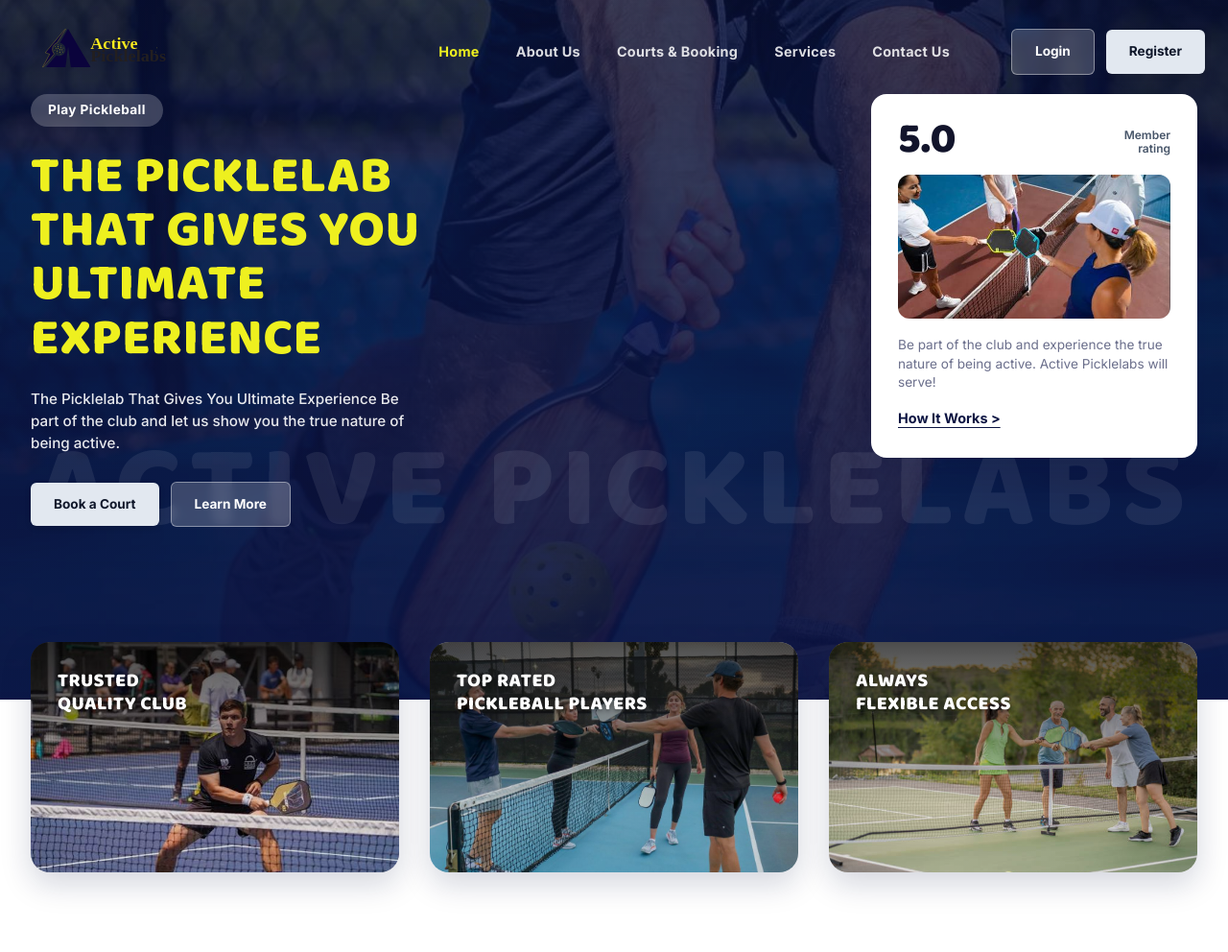
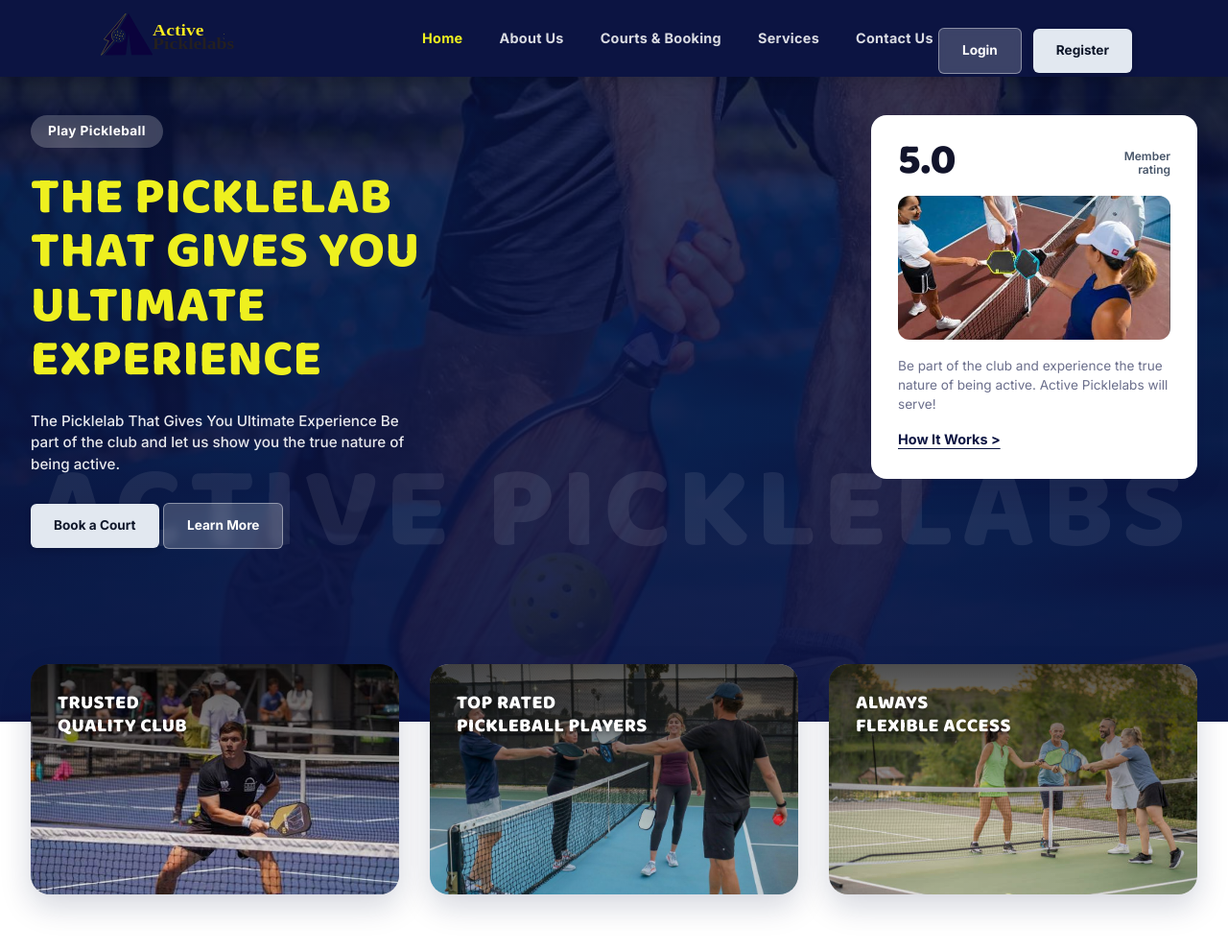
Before and after one commit to Jhemse/activepicklelabs, a PHP site: page /activepicklelabs/ in a window 1280 px wide. Shown: the top 992 px of the page at 96% size. Run offline with PHP 8.4, Linux system fonts and the light colour scheme; data comes from the database, SQL or seed files in the repository; data that the repository does not hold is empty; some libraries are stand-ins or nearby versions.

Commit message:
pinaka hapit najud

```diff
--- a/assets/css/styles.css
+++ b/assets/css/styles.css
@@ -97,15 +97,59 @@ ul { margin: 0; padding: 0; list-style: none; }
     --logo-scale-height: 90px;  /* Visual oversized height of the logo image */
 }
 
+
+
 /* Header Outer Container */
+/* Expanded Dark Blue Navigation Header */
+/* Full-width Dark Blue Sticky Navigation Bar */
 .site-header {
+    position: fixed;
+    top: 0;
+    left: 0;
     width: 100%;
+    z-index: 1000;
+    background-color: var(--navy-900, #0c1427);
+    box-shadow: 0 4px 15px rgba(0, 0, 0, 0.2);
+    transition: transform 0.3s ease-in-out;
+}
+
+/* Header inner layout matching your hero content alignment */
+.site-header .nav-wrap {
+    height: 80px;
+    left: 50px;
+    max-width: 1400px;
+    margin: 0 auto;
     display: flex;
-    justify-content: center;
-   padding-top: 30px;
-    position: relative;
-    z-index: 100;
+    align-items: center;
+    justify-content: space-between;
+    padding: 0 70px; /* Matches the left offset of your hero content block */
 }
+
+/* Shifts the main navigation links slightly toward the left */
+.site-header .main-nav {
+    margin-right: auto; /* Pushes everything after the logo (links and actions) to fill available space toward the left */
+    margin-left: 160px;  /* Adjust this spacing gap between the logo and your "Home" link */
+}
+
+
+
+/* Constrain the logo size so it fits neatly inside the header height */
+.site-header .brand-logo-img {
+    height: 270px;
+    width: auto;
+    object-fit: contain;
+}
+
+.site-header.nav-hidden {
+    transform: translateY(-100%);
+}
+
+.hero {
+    padding-top: 100px;
+}
+
+
+
 
 /* Header Inner Centered Wrapper */
 .nav-wrap {
@@ -185,9 +229,22 @@ ul { margin: 0; padding: 0; list-style: none; }
 .nav-actions {
     display: flex;
     align-items: center;
+    position: relative; /* Required for 'right' to work */
+    right: 80px;       /* Pushes it 60px to the right */
     gap: 12px;
-    flex-shrink: 0; /* Ensures buttons never shrink or get cut off */
+    flex-shrink: 0;
 }
+
+
+/* This targets ONLY the button group inside the hero section */
+.hero .nav-actions {
+    display: flex;
+    gap: 12px;
+    margin-top: 26px;
+    /* Add any custom positioning or sizing here */
+}
+
+
 
 .nav-toggle {
     display: none !important;
--- a/components/footer.php
+++ b/components/footer.php
@@ -59,3 +59,23 @@ $siteName = $settings['site_name'] ?? 'Active Picklelabs';
         <span>Terms of Use | Privacy Policy | Cookie Policy</span>
     </div>
 </footer>
+
+<!-- Navbar Smart Scroll Hide/Show Script -->
+<script>
+let lastScrollTop = 0;
+const header = document.querySelector('.site-header');
+const scrollThreshold = 50;
+
+window.addEventListener('scroll', function() {
+    let scrollTop = window.pageYOffset || document.documentElement.scrollTop;
+
+    if (header) {
+        if (scrollTop > lastScrollTop && scrollTop > scrollThreshold) {
+            header.classList.add('nav-hidden');
+        } else {
+            header.classList.remove('nav-hidden');
+        }
+    }
+    lastScrollTop = scrollTop <= 0 ? 0 : scrollTop;
+}, { passive: true });
+</script>
--- a/index.php
+++ b/index.php
@@ -49,12 +49,12 @@ $upcomingOpenPlay = $pdo->query("
 <div class="hero" id="home">
     <?php include __DIR__ . '/components/public-navbar.php'; ?>
 
-    <div class="container hero-inner">
+<div class="container hero-inner">
         <div>
             <span class="eyebrow-pill">Play Pickleball</span>
             <h1 class="hero-title">The Picklelab That Gives You Ultimate Experience</h1>
             <p class="hero-lede"><?= e($settings['tagline'] ?? '') ?> Be part of the club and let us show you the true nature of being active.</p>
-            <div style="margin-top:26px" class="nav-actions">
+            <div style="margin-top:26px" class="hero-cta">
                 <a class="btn btn-solid" href="<?= isLoggedIn() ? 'client/book-court.php' : 'register.php' ?>">Book a Court</a>
                 <a class="btn btn-outline" href="#about">Learn More</a>
             </div>
```
